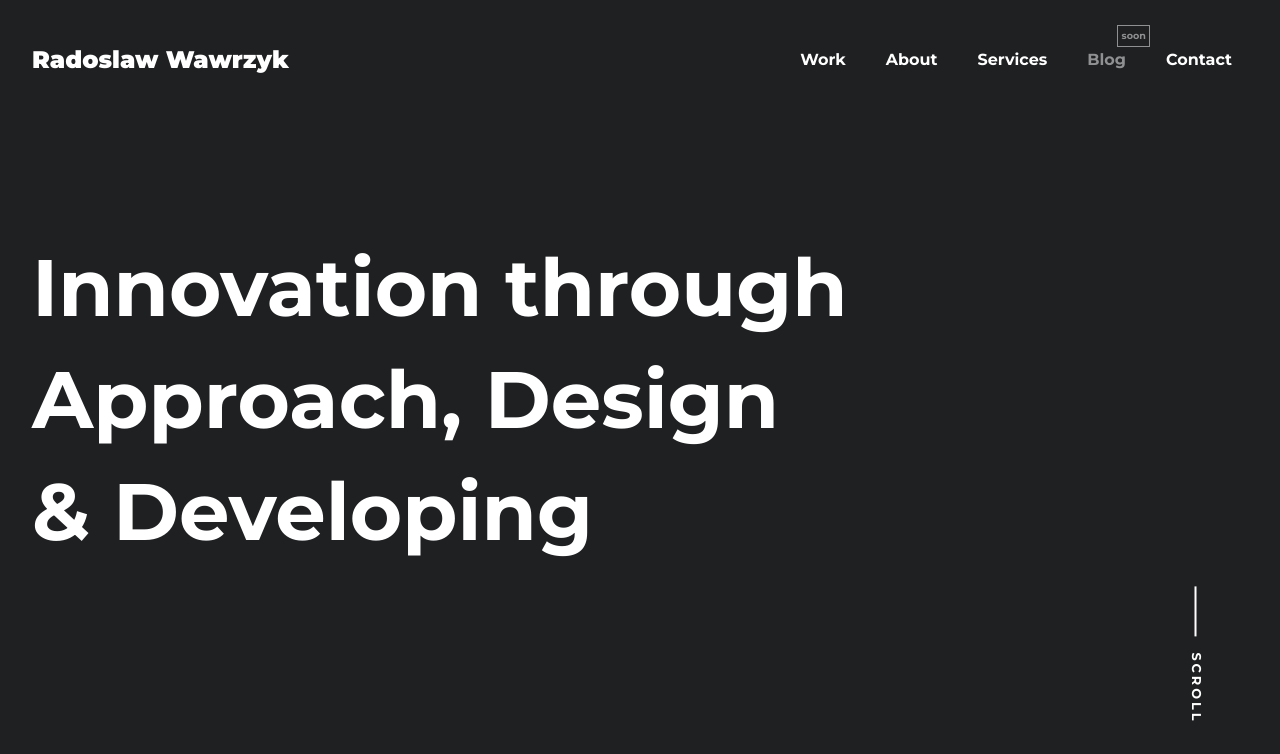
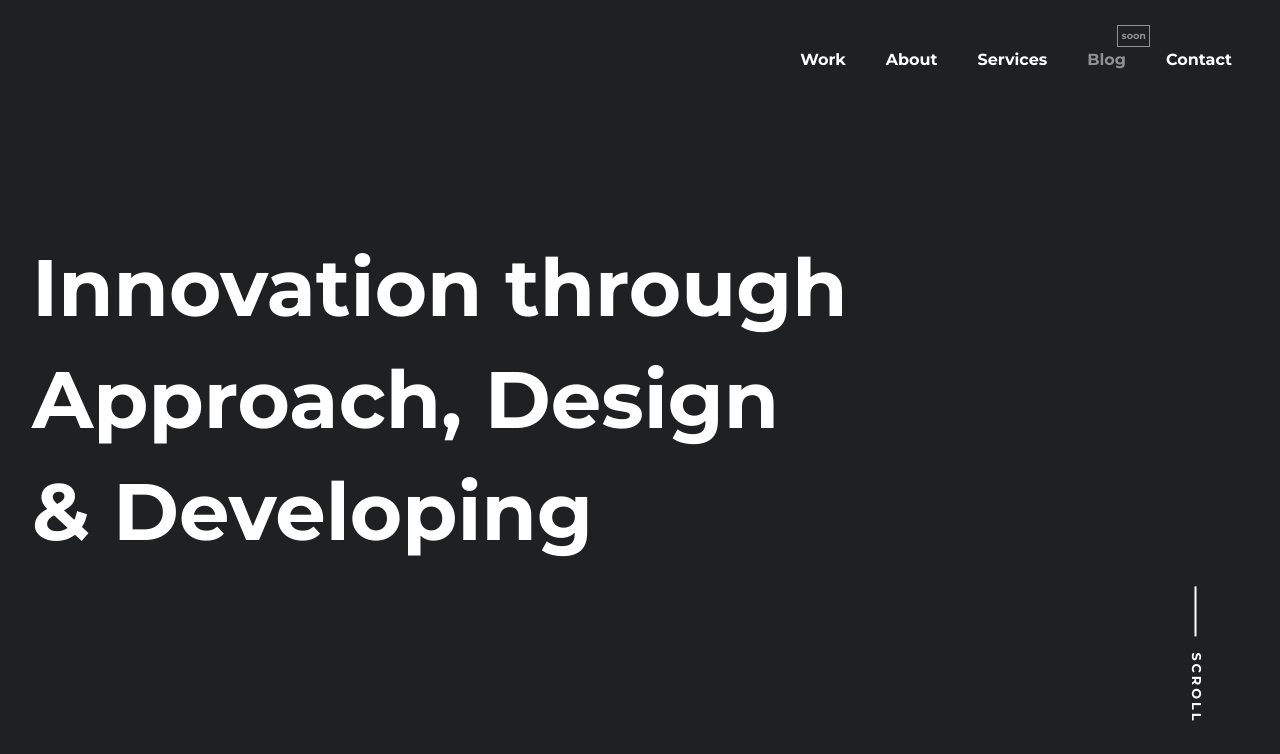
Before and after one commit to Radek-Wawrzyk/Portfolio, a Nuxt app: page / in a window 1280 px wide. Shown: the top 754 px of the page. Built offline with nearby package versions, Linux system fonts and the light colour scheme.

Commit message:
Navigation - Add new logo with basic styles

```diff
--- a/components/main/MainNavigation/MainNavigation.scss
+++ b/components/main/MainNavigation/MainNavigation.scss
@@ -23,10 +23,10 @@
   &__logo {
     display: block;
     position: relative;
+    transition: opacity $time;
 
-    &-text {
-      font-weight: 900;
-      font-size: 1.5rem;
+    &:hover, &:focus {
+      opacity: 0.7;
     }
   }
 
--- a/components/main/MainNavigation/MainNavigation.vue
+++ b/components/main/MainNavigation/MainNavigation.vue
@@ -11,11 +11,9 @@
         to="/"
         aria-label="Home"
         title="Home"
-        class="main-navigation__logo-link"
+        class="main-navigation__logo"
       >
-        <h1 class="main-navigation__logo-text">
-          Radoslaw Wawrzyk
-        </h1>
+        <logo-icon />
       </nuxt-link>
 
       <ul class="main-navigation__menu">
@@ -49,9 +47,13 @@
 
 <script>
 import throttle from 'lodash.throttle';
+import logoIcon from '~/assets/logo.svg';
 
 export default {
   name: 'MainNavigation',
+  components: {
+    logoIcon,
+  },
   data: () => ({
     isLoaded: false,
     showNavbar: true,
--- a/components/reusable/FloatingIcon/FloatingIcon.scss
+++ b/components/reusable/FloatingIcon/FloatingIcon.scss
@@ -4,6 +4,7 @@
   animation-duration: 5s;
   animation-iteration-count: infinite;
   animation-fill-mode: forwards;
+  pointer-events: none;
 
   &__inner {
     position: relative;
@@ -57,7 +58,7 @@
 
 @keyframes floating-3 {
   0% {
-    transform: translate3d(0, 2rem, 0);
+    transform: translate3d(0, 0, 0);
   }
 
   50% {
```
Also changed, not shown: assets/logo.svg (added).
